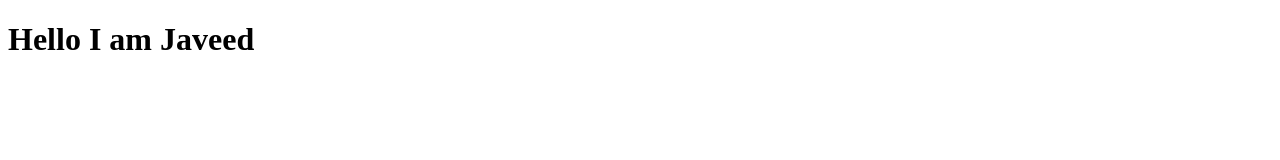
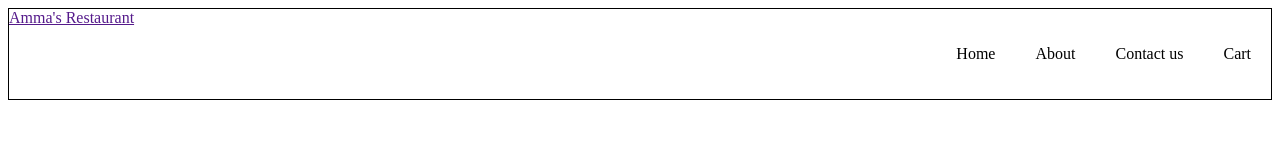
Before and after one commit to JaveedYara72/ReactProjects, a React app: page / in a window 1280 px wide. Built offline with nearby package versions, Linux system fonts and the light colour scheme.

```diff
--- a/App.js
+++ b/App.js
@@ -1,12 +1,42 @@
 import React from "react";
-import reactDOM from "react-dom";
+import reactDOM from "react-dom/client";
 
 const root = reactDOM.createRoot(document.getElementById("root"));
 
-const HeadingComponent = () => (
-  <>
-    <h1>Hello I am Javeed</h1>
-  </>
-);
+const HeaderComponent = () => {
+  return (
+    <div className="header">
+      <div className="logo-container">
+        <a href="">Amma's Restaurant</a>
+      </div>
+      <div className="nav-items">
+        <ul>
+          <li>Home</li>
+          <li>About</li>
+          <li>Contact us</li>
+          <li>Cart</li>
+        </ul>
+      </div>
+    </div>
+  );
+};
 
-root.render(<HeadingComponent />);
+const Body = () => {
+  return (
+    <div className="Body">
+      <div className="Search"></div>
+      <div className="res-container"></div>
+    </div>
+  );
+};
+
+const AppComponent = () => {
+  return (
+    <div className="app">
+      <HeaderComponent />
+      <Body />
+    </div>
+  );
+};
+
+root.render(<AppComponent />);
--- a/index.html
+++ b/index.html
@@ -3,6 +3,7 @@
   <head>
     <meta charset="UTF-8" />
     <meta name="viewport" content="width=device-width, initial-scale=1.0" />
+    <link rel="stylesheet" href="styles.css" />
     <title>Document</title>
   </head>
   <body>
--- a/package.json
+++ b/package.json
@@ -4,7 +4,9 @@
   "description": "Basic Restaurant project",
   "main": "App.js",
   "scripts": {
-    "test": "jest"
+    "test": "jest",
+    "start": "parcel index.html",
+    "build": "parcel build index.html"
   },
   "repository": {
     "type": "git",
--- a/styles.css
+++ b/styles.css
@@ -0,0 +1,15 @@
+.header {
+  display: flex;
+  justify-content: space-between;
+  border: 1px solid black;
+}
+
+.nav-items > ul {
+  display: flex;
+  list-style-type: none;
+}
+
+.nav-items > ul > li {
+  padding: 10px;
+  margin: 10px;
+}
```
Also changed, not shown: images/logo.jpeg (added), images/logo2.png (added), images/logo3.png (added), readme.MD (added).
